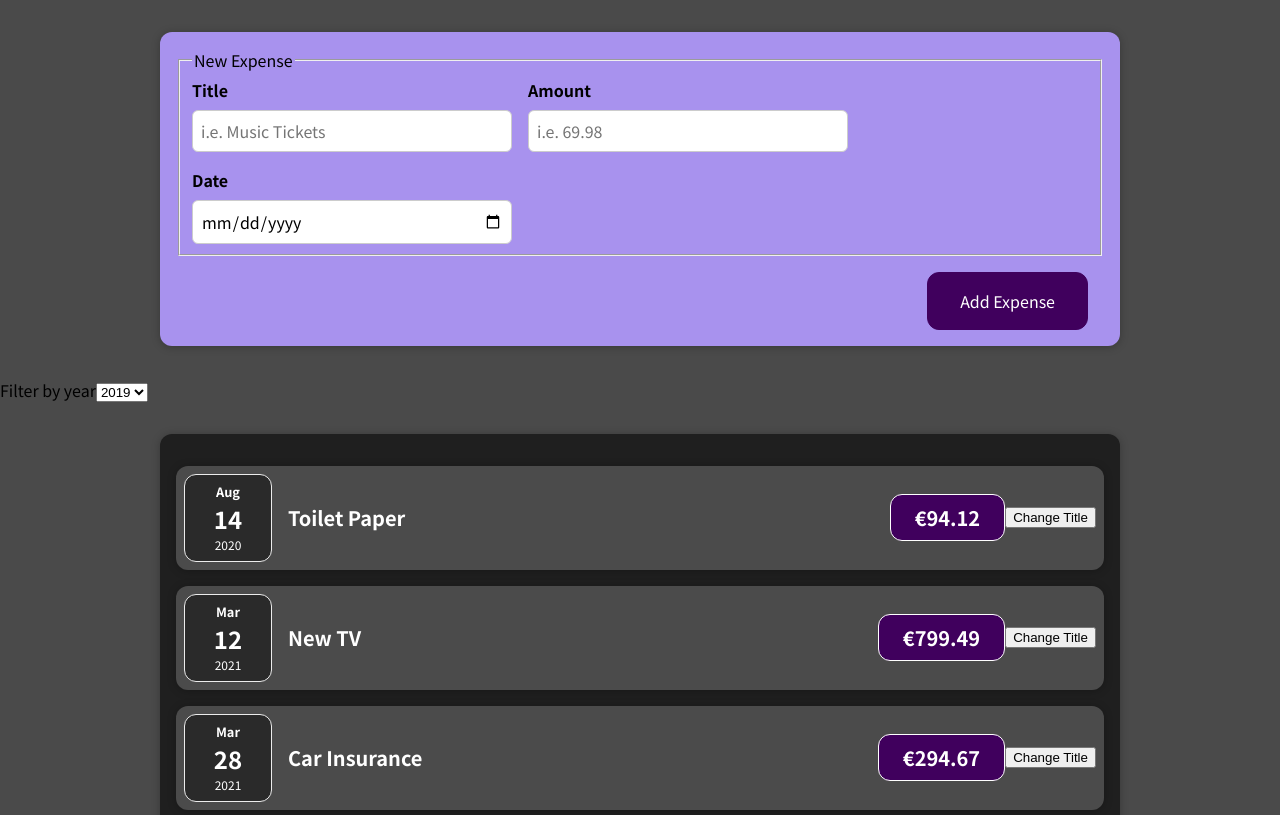
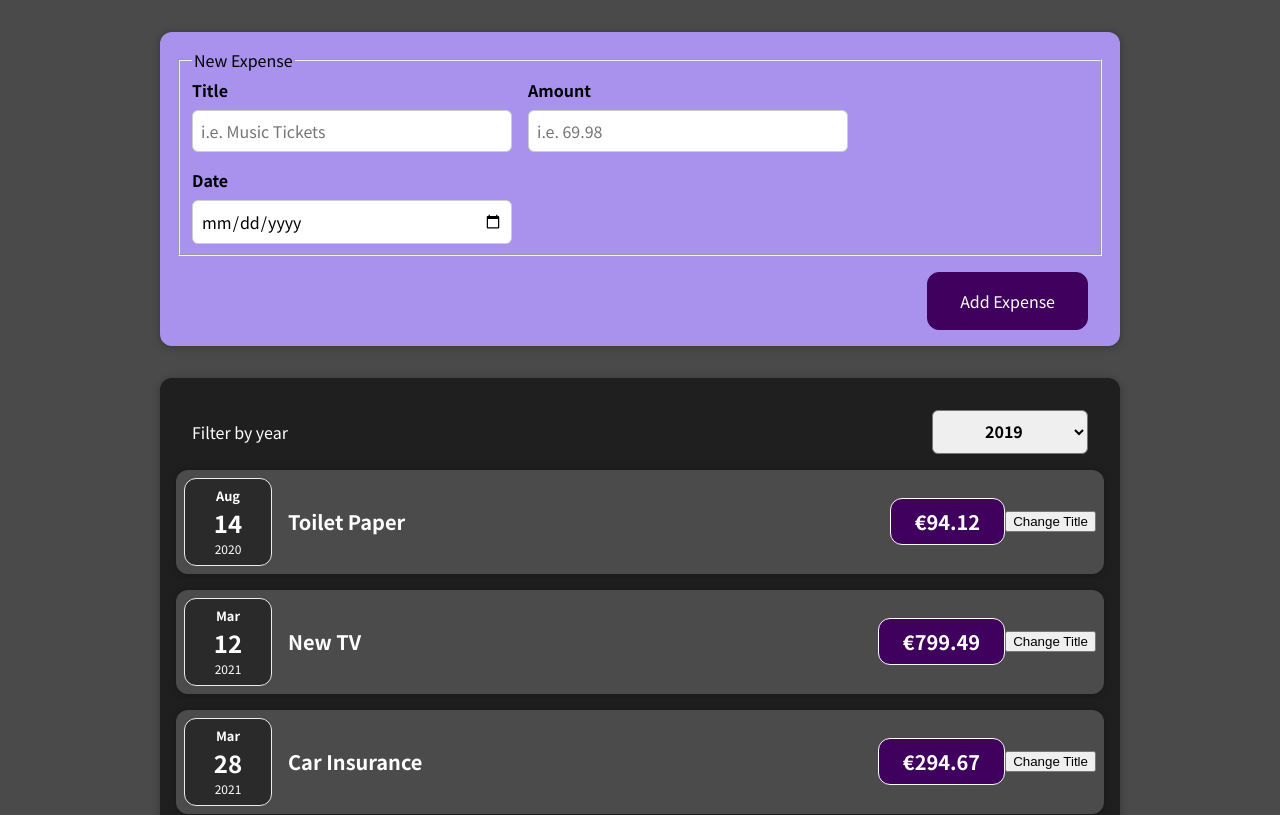
Before and after one commit to maxalsol/expense_tracker_react, a React (Create React App) app: page / in a window 1280 px wide. Shown: the top 815 px of the page. Built offline with nearby package versions, Linux system fonts and the light colour scheme.

Commit message:
styling & listener onChange of option

```diff
--- a/src/App.js
+++ b/src/App.js
@@ -2,7 +2,6 @@
 import React from "react";
 import ExpensesList from "./components/Expenses/ExpensesList";
 import NewExpense from "./components/NewExpense/NewExpense";
-import ExpenseFilter from "./components/Expenses/ExpenseFilter";
 
 //* MAIN FUNCTION
 function App() {
@@ -42,7 +41,6 @@ function App() {
     return (
         <div>
             <NewExpense onAddExpense={addExpenseHandler} />
-            <ExpenseFilter />
             <ExpensesList items={expenses} />
         </div>
     );
--- a/src/components/Expenses/ExpenseFilter.css
+++ b/src/components/Expenses/ExpenseFilter.css
@@ -1,9 +1,9 @@
-.expenses-filter {
+.expense-filter {
     color: white;
     padding: 0 1rem;
 }
 
-.expenses-filter__control {
+.expense-filter__control {
     display: flex;
     width: 100%;
     align-items: center;
@@ -11,12 +11,12 @@
     margin: 1rem 0;
 }
 
-.expenses-filter label {
+.expenss-filter label {
     font-weight: bold;
     margin-bottom: 0.5rem;
 }
 
-.expenses-filter select {
+.expense-filter select {
     font: inherit;
     padding: 0.5rem 3rem;
     font-weight: bold;
--- a/src/components/Expenses/ExpenseFilter.js
+++ b/src/components/Expenses/ExpenseFilter.js
@@ -2,11 +2,15 @@ import React from "react";
 import "./ExpenseFilter.css";
 
 const ExpenseFilter = () => {
+    const dropdownChangeHandler = (evt) => {
+        console.log(evt.target.value);
+    };
+
     return (
         <div className="expense-filter">
             <div className="expense-filter__control">
                 <label>Filter by year</label>
-                <select>
+                <select onChange={dropdownChangeHandler}>
                     <option value="2019">2019</option>
                     <option value="2020">2020</option>
                     <option value="2021">2021</option>
--- a/src/components/Expenses/ExpensesList.js
+++ b/src/components/Expenses/ExpensesList.js
@@ -1,11 +1,14 @@
 import React from "react";
 import Card from "../UI/Card";
 import ExpenseItem from "./ExpenseItem";
+import ExpenseFilter from "./ExpenseFilter";
 import "./ExpensesList.css";
 
 function Expenses(props) {
     return (
+        <div>
             <Card className="expenses">
+                <ExpenseFilter />
                 <ExpenseItem
                     title={props.items[0].title}
                     amount={props.items[0].amount}
@@ -27,6 +30,7 @@ function Expenses(props) {
                     date={props.items[3].date}
                 />
             </Card>
+        </div>
     );
 }
 
```
Lines whose indentation alone changed are shown as unchanged.
